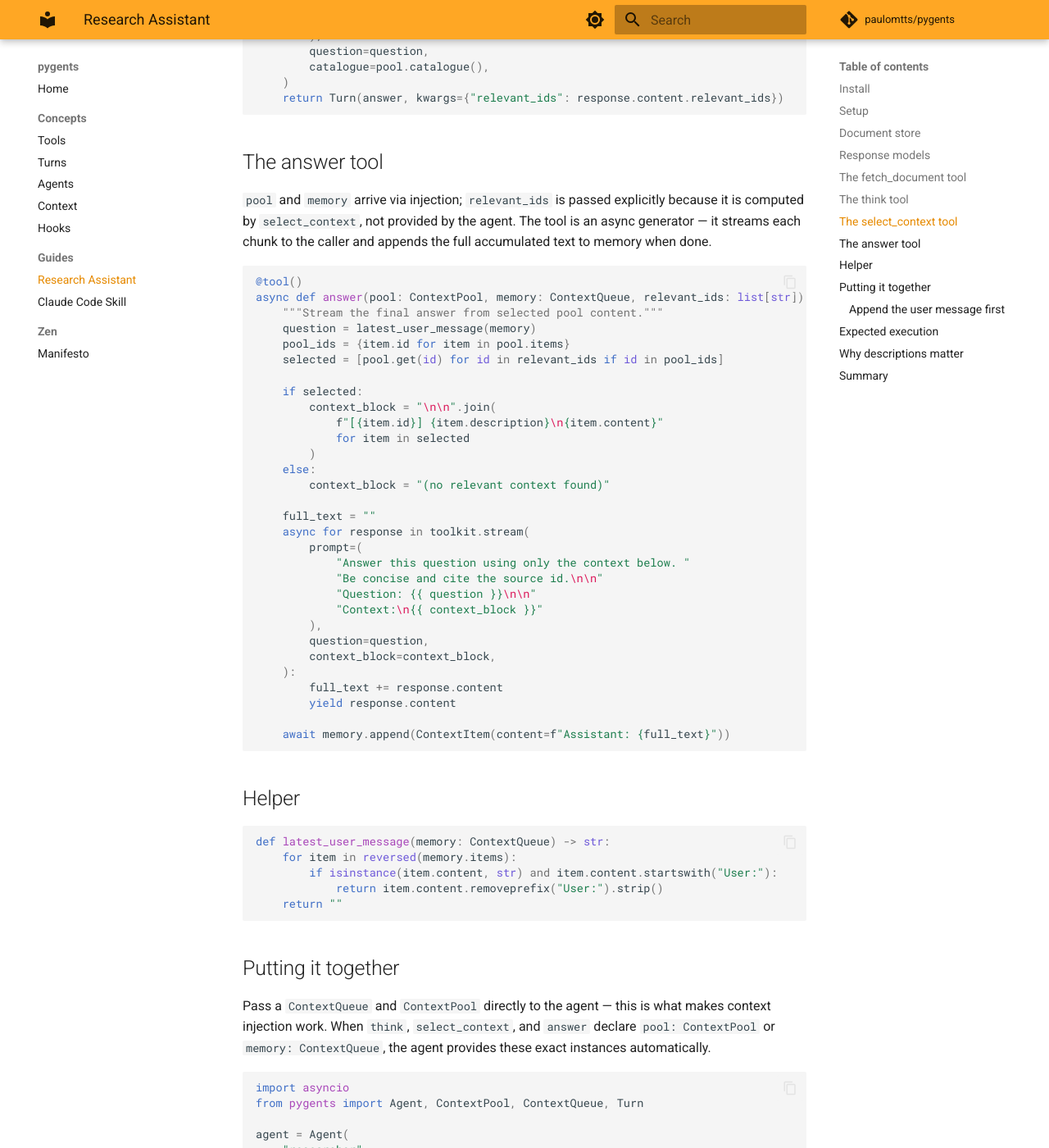
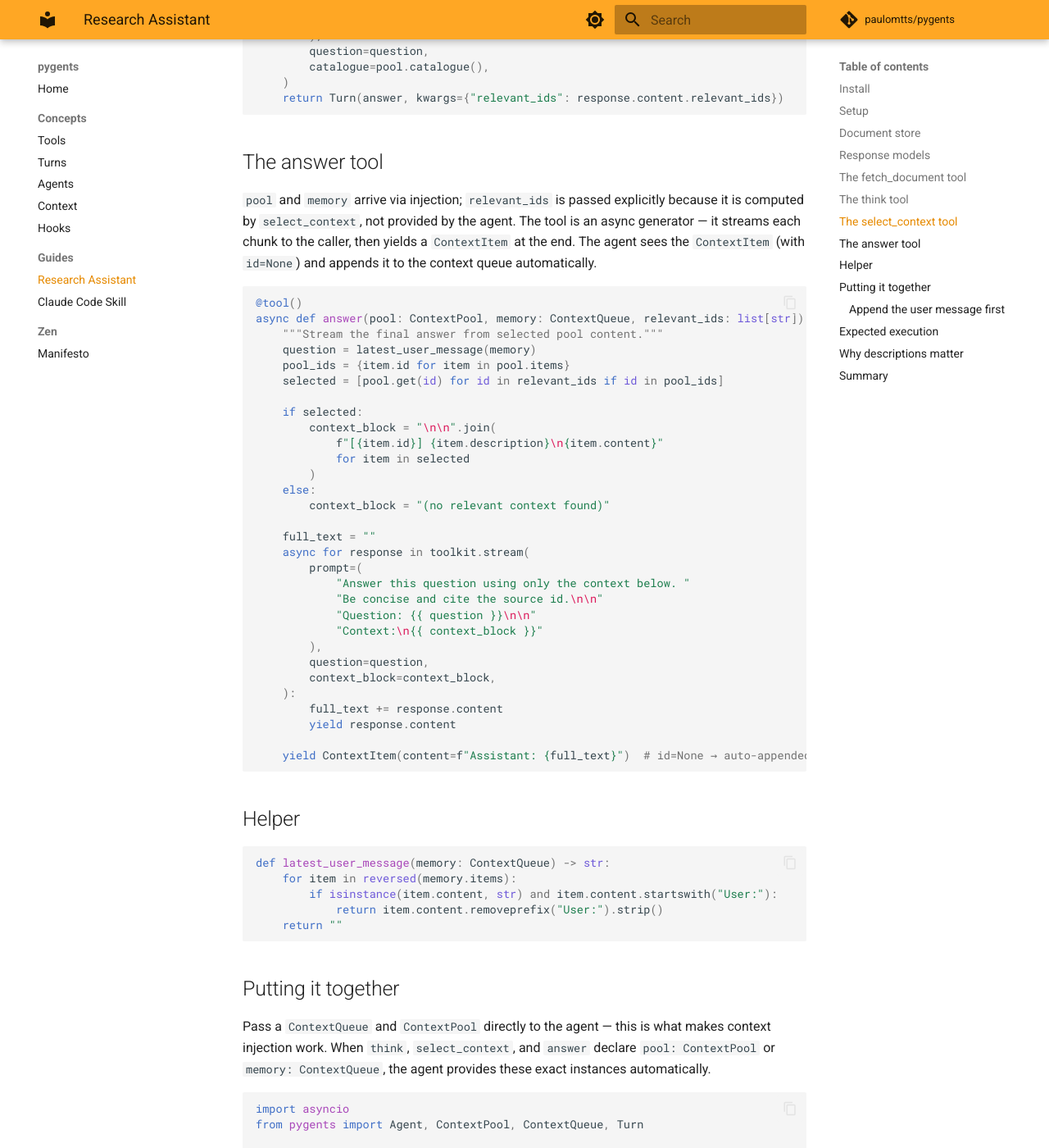
Before and after one commit to paulomtts/pygents, an MkDocs documentation site: the page built from docs/guides/research-assistant.md, in a window 1280 px wide and 1400 px high, scrolled down 3900 px. Shown: the whole window at 82% size. Built offline with MkDocs 1.6.1 and Material for MkDocs 9.7.7, drawn with Linux system fonts in a browser that asks for light colours; comment, search, counter and statistics services are not loaded; some of the changed text lies outside the part shown.

Commit message:
docs(guide): replace manual memory.append with yielded ContextItem in answer
The agent already routes yielded ContextItems automatically. Replace the
explicit memory.append() call with yield ContextItem(...) — the agent sees
id=None and appends it to context_queue without any tool-side wiring.

Co-Authored-By: Claude Sonnet 4.6 <noreply@anthropic.com>

````diff
--- a/docs/guides/research-assistant.md
+++ b/docs/guides/research-assistant.md
@@ -143,7 +143,7 @@ The code blocks below are meant to be combined into one script.
             full_text += response.content
             yield response.content
 
-        await memory.append(ContextItem(content=f"Assistant: {full_text}"))
+        yield ContextItem(content=f"Assistant: {full_text}")  # id=None → auto-appended to context_queue
 
     agent = Agent(
         "researcher",
@@ -323,7 +323,7 @@ async def select_context(pool: ContextPool, memory: ContextQueue) -> Turn:
 
 ## The answer tool
 
-`pool` and `memory` arrive via injection; `relevant_ids` is passed explicitly because it is computed by `select_context`, not provided by the agent. The tool is an async generator — it streams each chunk to the caller and appends the full accumulated text to memory when done.
+`pool` and `memory` arrive via injection; `relevant_ids` is passed explicitly because it is computed by `select_context`, not provided by the agent. The tool is an async generator — it streams each chunk to the caller, then yields a `ContextItem` at the end. The agent sees the `ContextItem` (with `id=None`) and appends it to the context queue automatically.
 
 ```python
 @tool()
@@ -355,7 +355,7 @@ async def answer(pool: ContextPool, memory: ContextQueue, relevant_ids: list[str
         full_text += response.content
         yield response.content
 
-    await memory.append(ContextItem(content=f"Assistant: {full_text}"))
+    yield ContextItem(content=f"Assistant: {full_text}")  # id=None → auto-appended to context_queue
 ```
 
 ## Helper
@@ -419,7 +419,7 @@ asyncio.run(ask(
 1. **fetch_document × 5** — each returns a `ContextItem`; agent stores all five in the pool
 2. **think** — pool has 5 items; logs the catalogue; routes to `select_context`
 3. **select_context** — sends 5 descriptions (5 short lines) to the LLM; receives `["incident-2024-11"]`; routes to `answer`
-4. **answer** — reads only `incident-2024-11` content from the pool; streams reply chunks to the caller; appends the full text to memory when done
+4. **answer** — reads only `incident-2024-11` content from the pool; streams reply chunks to the caller; yields a `ContextItem` at the end which the agent auto-appends to the context queue
 
 For `"What is the Q3 revenue and are there any open security findings?"`, step 3 returns `["q3-earnings", "security-audit"]` — two documents, not five. The other three bodies never leave the pool.
 
````
